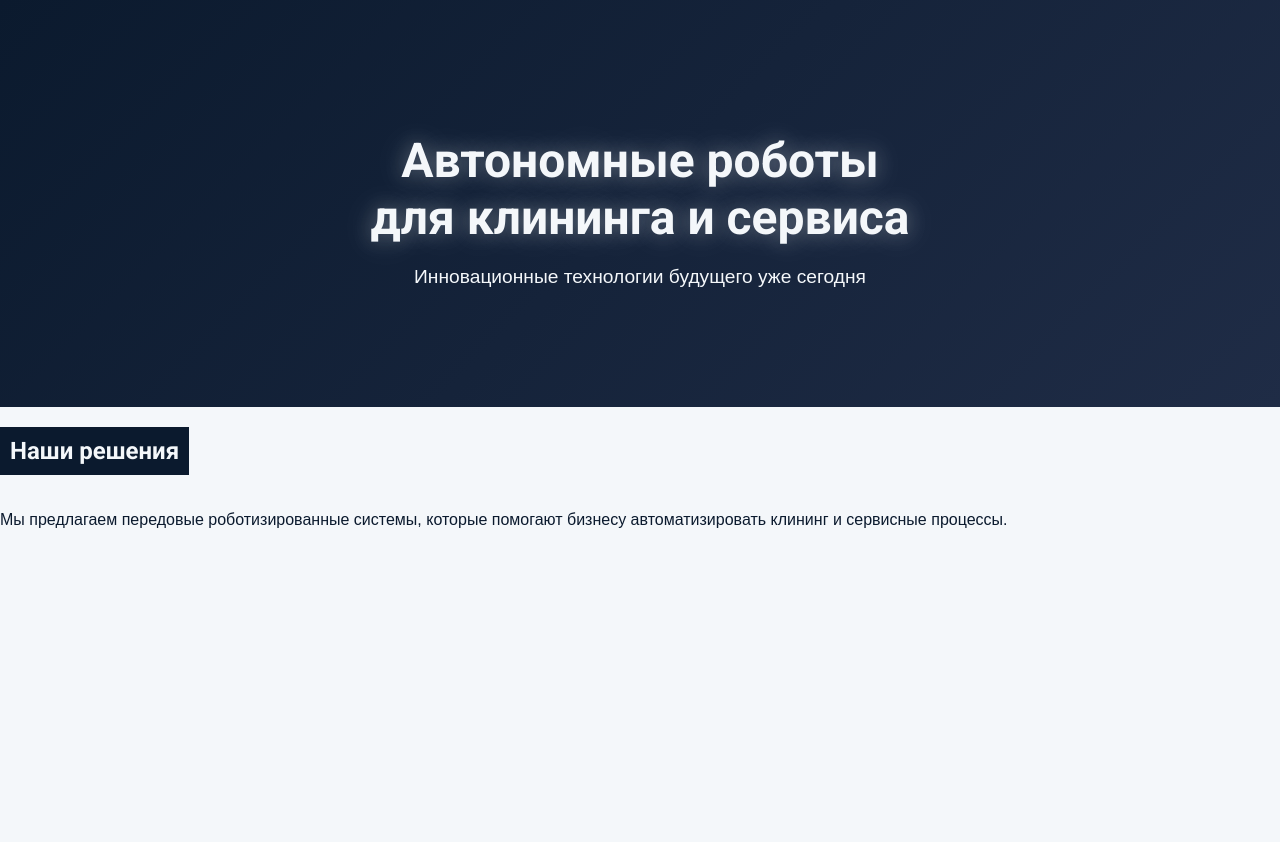
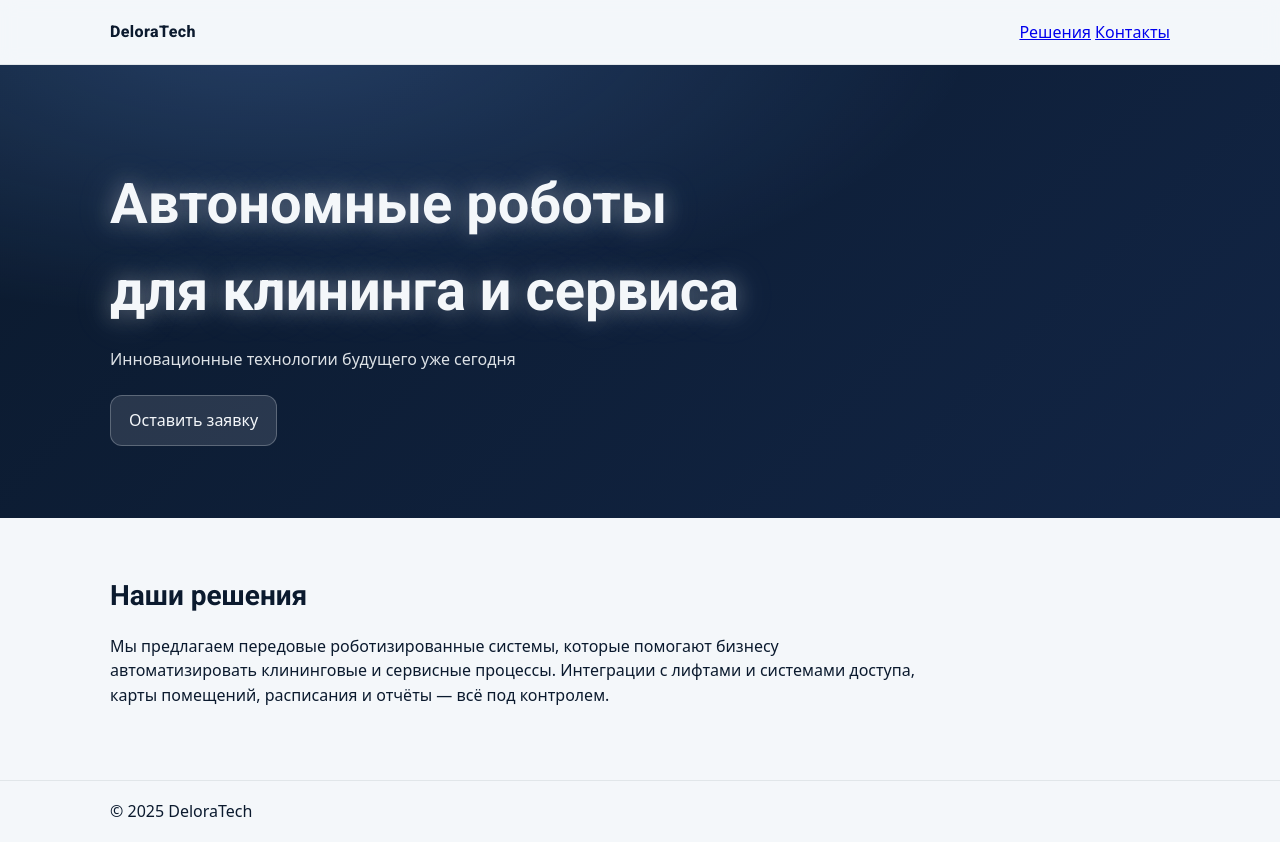
Before and after one commit to vladsurzh2015-eng/modern-robotics-landing, a plain HTML site: page index.html in a window 1280 px wide. Before the commit the page ends 800 px from the top, so only its background shows below. Drawn offline with Linux system fonts and the light colour scheme; a web font is replaced by a local one.

Commit message:
Add files via upload

```diff
--- a/index.html
+++ b/index.html
@@ -1,25 +1,55 @@
 <!DOCTYPE html>
 <html lang="ru">
 <head>
-  <meta charset="UTF-8">
-  <meta name="viewport" content="width=device-width, initial-scale=1.0">
-  <title>DeloraTech</title>
-  <link rel="stylesheet" href="styles.css">
-  <!-- Шрифты -->
-  <link href="https://fonts.googleapis.com/css2?family=Roboto:wght@700&display=swap" rel="stylesheet">
-  <link href="https://fonts.googleapis.com/css2?family=Evolventa&display=swap" rel="stylesheet">
+  <meta charset="UTF-8" />
+  <meta name="viewport" content="width=device-width, initial-scale=1" />
+  <title>DeloraTech — автономные роботы</title>
+  <link rel="preconnect" href="https://fonts.googleapis.com">
+  <link rel="preconnect" href="https://fonts.gstatic.com" crossorigin>
+  <!-- Roboto (заголовки) + Evolventa (текст) -->
+  <link href="https://fonts.googleapis.com/css2?family=Roboto:wght@600;700;800&family=Evolventa:wght@400;700&display=swap" rel="stylesheet">
+  <link rel="stylesheet" href="styles.css" />
 </head>
 <body>
-  <header class="hero">
-    <h1>Автономные роботы<br>для клининга и сервиса</h1>
-    <p class="subtitle">Инновационные технологии будущего уже сегодня</p>
+  <header class="site-header">
+    <div class="container nav">
+      <div class="brand">DeloraTech</div>
+      <nav class="menu">
+        <a href="#solutions">Решения</a>
+        <a href="#contact">Контакты</a>
+      </nav>
+    </div>
   </header>
 
-  <main>
-    <section>
-      <h2>Наши решения</h2>
-      <p>Мы предлагаем передовые роботизированные системы, которые помогают бизнесу автоматизировать клининг и сервисные процессы.</p>
+  <!-- HERO (тёмный фон, светлый заголовок с подсветкой) -->
+  <section class="hero">
+    <div class="container">
+      <h1 class="glow">Автономные роботы<br/>для клининга и сервиса</h1>
+      <p class="lead">Инновационные технологии будущего уже сегодня</p>
+      <div class="cta">
+        <a href="#contact" class="btn">Оставить заявку</a>
+      </div>
+    </div>
+  </section>
+
+  <!-- Светлый блок с тёмным текстом -->
+  <main class="content">
+    <section id="solutions" class="section">
+      <div class="container">
+        <h2>Наши решения</h2>
+        <p>Мы предлагаем передовые роботизированные системы, которые помогают бизнесу
+           автоматизировать клининговые и сервисные процессы. Интеграции с лифтами и
+           системами доступа, карты помещений, расписания и отчёты — всё под контролем.</p>
+      </div>
     </section>
   </main>
+
+  <footer class="site-footer">
+    <div class="container">© <span id="year"></span> DeloraTech</div>
+  </footer>
+
+  <script>
+    document.getElementById('year').textContent = new Date().getFullYear();
+  </script>
 </body>
 </html>
--- a/styles.css
+++ b/styles.css
@@ -1,35 +1,67 @@
-body {
-  margin: 0;
-  padding: 0;
-  font-family: 'Evolventa', sans-serif;
-  background-color: #F4F7FA; /* фон */
-  color: #0B1A2E;
+:root{
+  --bg-dark:#0B1A2E;
+  --bg-light:#F4F7FA;
+  --text-dark:#0B1A2E;
+  --text-light:#F4F7FA;
 }
 
-.hero {
-  background: linear-gradient(135deg, #0B1A2E, #1f2c46);
-  padding: 100px 20px;
-  text-align: center;
+*{box-sizing:border-box}
+html,body{margin:0;padding:0}
+body{
+  font-family:'Evolventa',system-ui,-apple-system,Segoe UI,Roboto,Arial,sans-serif;
+  color:var(--text-dark);
+  background:var(--bg-light);
+  line-height:1.55;
 }
 
-.hero h1 {
-  font-family: 'Roboto', sans-serif;
-  font-size: 3rem;
-  color: #F4F7FA;
-  text-shadow: 0 0 20px rgba(244, 247, 250, 0.3),
-               0 0 40px rgba(244, 247, 250, 0.2); /* свечение 20-30% */
-  margin-bottom: 20px;
+/* Навигация */
+.site-header{
+  position:sticky;top:0;z-index:5;
+  background:rgba(244,247,250,.85);
+  backdrop-filter:saturate(180%) blur(8px);
+  border-bottom:1px solid rgba(11,26,46,.08);
+}
+.container{max-width:1100px;margin:0 auto;padding:0 20px}
+.nav{display:flex;align-items:center;justify-content:space-between;height:64px}
+.brand{font-family:'Roboto',sans-serif;font-weight:800;letter-spacing:.4px;color:var(--text-dark)}
+
+/* HERO */
+.hero{
+  background: radial-gradient(1200px 500px at 20% -10%, rgba(110,168,255,.25), transparent 60%),
+              linear-gradient(135deg, #0B1A2E 0%, #122545 100%);
+  color:var(--text-light);
+  padding:96px 0 72px;
+}
+.hero .container{ text-align:left }
+.hero .lead{ color:rgba(244,247,250,.9); max-width:680px; margin:12px 0 24px }
+.btn{
+  display:inline-block; padding:12px 18px; border-radius:12px;
+  background:rgba(244,247,250,.12); color:var(--text-light);
+  border:1px solid rgba(244,247,250,.25); text-decoration:none;
+}
+.btn:hover{ background:rgba(244,247,250,.2) }
+
+/* Заголовки */
+h1,h2,h3{font-family:'Roboto',sans-serif;margin:0 0 10px}
+h1{font-size: clamp(32px,6vw,56px); color:var(--text-light)}
+h2{font-size: clamp(22px,3.2vw,28px); color:var(--text-dark)}
+/* Свечение 20–30% для главного заголовка */
+.glow{
+  text-shadow:
+    0 0 18px rgba(244,247,250,.30),
+    0 0 32px rgba(244,247,250,.20);
+  animation: glowPulse 4s ease-in-out infinite alternate;
+}
+@keyframes glowPulse{
+  from{ text-shadow: 0 0 14px rgba(244,247,250,.22), 0 0 26px rgba(244,247,250,.14); }
+  to  { text-shadow: 0 0 22px rgba(244,247,250,.32), 0 0 42px rgba(244,247,250,.22); }
 }
 
-.hero .subtitle {
-  font-size: 1.2rem;
-  color: #F4F7FA;
-}
+/* Контентные блоки (светлый фон, тёмный текст) */
+.content{ background:var(--bg-light) }
+.section{ padding:56px 0 }
+.section p{ max-width:820px }
 
-h2 {
-  font-family: 'Roboto', sans-serif;
-  color: #F4F7FA;
-  background-color: #0B1A2E;
-  padding: 10px;
-  display: inline-block;
-}
+/* Футер */
+.site-footer{ border-top:1px solid rgba(11,26,46,.08); padding:18px 0; background:#fff0 }
+.site-footer .container{ color:var(--text-dark) }
```
